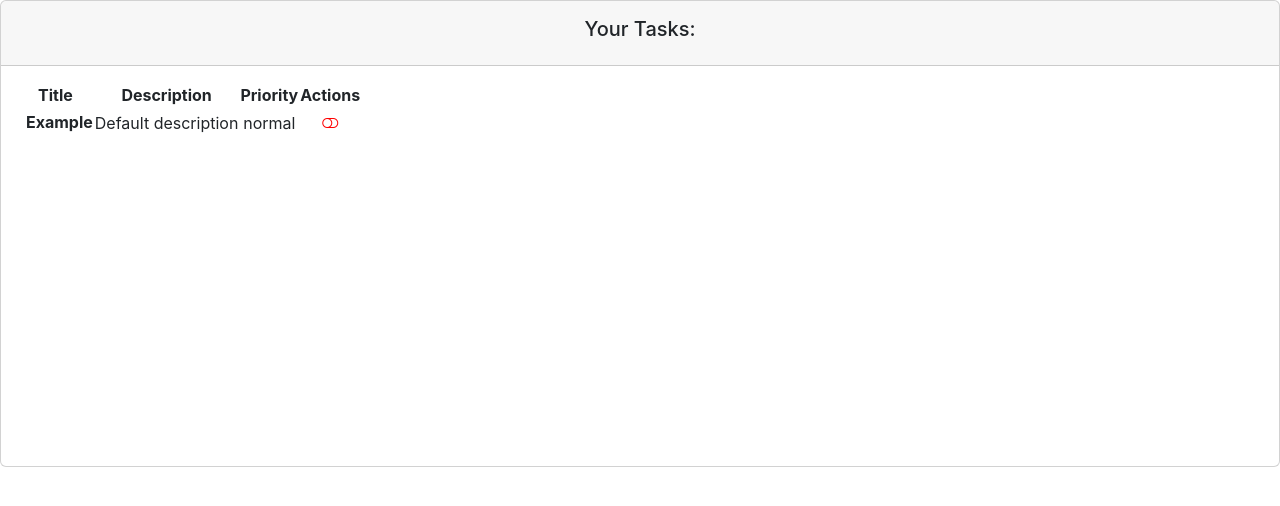
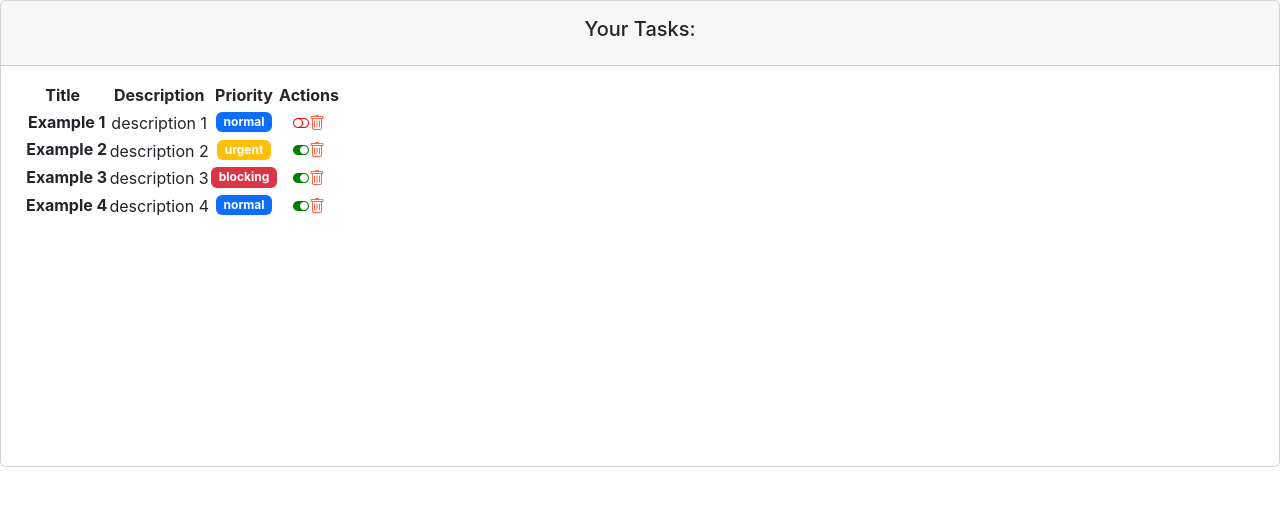
Before and after one commit to adrisanc/React-Project-Practice-OB, a React (Create React App) app: page / in a window 1280 px wide. Shown: the top 506 px of the page. Built offline with nearby package versions, Linux system fonts and the light colour scheme.

Commit message:
[Add] Modulo 7 avance en el proyecto evolutivo sesion compleatada

```diff
--- a/src/components/container/task_list.jsx
+++ b/src/components/container/task_list.jsx
@@ -4,16 +4,43 @@ import { Task } from "../../models/task.class";
 import { LEVELS } from "../../models/level.enum";
 import TaskComponent from "../pure/task";
 import "../../styles/task.scss";
+import TaskForm from "../pure/forms/taskForm";
 
 const TaskList = () => {
-  const taskDefault = new Task(
-    "Example",
-    "Default description",
+  const taskDefault1 = new Task(
+    "Example 1",
+    "description 1",
     false,
     LEVELS.NORMAL
   );
+
+  const taskDefault2 = new Task(
+    "Example 2",
+    "description 2",
+    true,
+    LEVELS.URGENTE
+  );
+
+  const taskDefault3 = new Task(
+    "Example 3",
+    "description 3",
+    true,
+    LEVELS.BLOCKING
+  );
+
+  const taskDefault4 = new Task(
+    "Example 4",
+    "description 4",
+    true,
+    LEVELS.NORMAL
+  );
   // Estado del componente
-  const [tasks, setTasks] = useState(taskDefault);
+  const [tasks, setTasks] = useState([
+    taskDefault1,
+    taskDefault2,
+    taskDefault3,
+    taskDefault4,
+  ]);
   const [loading, setLoading] = useState(true);
 
   // Control del ciclo de vida de componente
@@ -53,14 +80,16 @@ const TaskList = () => {
                 </tr>
               </thead>
               <tbody>
-                {/* TODO: iterar sobre una lista de tareas */}
-                <TaskComponent task={taskDefault}></TaskComponent>
+                {tasks.map((task, index) => {
+                  {/* !Important to add the key in iteration to avoid conflict */}
+                  return <TaskComponent key={index} task={task}></TaskComponent>;
+                })}
               </tbody>
             </table>
           </div>
+          <TaskForm></TaskForm>
         </div>
       </div>
-      {/* TODO: Aplicar un For / Map para renderizar una lista */}
     </div>
   );
 };
--- /dev/null
+++ b/src/components/pure/forms/taskForm.jsx
@@ -0,0 +1,11 @@
+import React, { useRef } from "react";
+
+const TaskForm = () => {
+  return (
+    <form>
+
+    </form>
+    )
+};
+
+export default TaskForm;
--- a/src/components/pure/task.jsx
+++ b/src/components/pure/task.jsx
@@ -4,6 +4,7 @@ import { Task } from "../../models/task.class";
 
 // Importamos la hoja de estilos de task.scss
 import "../../styles/task.scss";
+import { LEVELS } from "../../models/level.enum";
 
 const TaskComponent = ({ task }) => {
   useEffect(() => {
@@ -12,6 +13,52 @@ const TaskComponent = ({ task }) => {
       console.log(`Task: ${task.name} is going to unMount`);
     };
   }, [task]);
+
+  // Function that returns a Badge
+  // depending on the level of the task
+  function taskLevelBadge() {
+    switch (task.level) {
+      case LEVELS.NORMAL:
+        return(
+          <h6 className="mb-0">
+            <span className="badge bg-primary">
+              {task.level}
+            </span>
+          </h6>
+        );
+        case LEVELS.URGENTE:
+          return(
+            <h6 className="mb-0">
+              <span className="badge bg-warning">
+                {task.level}
+              </span>
+            </h6>
+          );
+          case LEVELS.BLOCKING:
+          return(
+            <h6 className="mb-0">
+              <span className="badge bg-danger">
+                {task.level}
+              </span>
+            </h6>
+          );
+      default:
+        break;
+    }
+  }
+
+  // Function that return icon depending of task completed
+  function taskCompletedIcon(){
+    if(task.completed){
+      return(
+        <i className="bi-toggle-on" style={{ color: "green" }}></i>
+      )
+    }else{
+      return(
+        <i className="bi-toggle-off" style={{ color: "red" }}></i>
+      )
+    }
+  }
 
   return (
     <tr className="fw-normal">
@@ -22,34 +69,17 @@ const TaskComponent = ({ task }) => {
         <span className="align-middle">{task.description}</span>
       </td>
       <td>
-        {/* TODO: Sustituir por un badge */}
-        <span className="align-middle">{task.level}</span>
+        {/* Execution of funtion to return badge element */}
+        {taskLevelBadge()}
       </td>
       <td>
-        {/* TODO: Sustituir por iconos */}
         <span className="align-middle">
-          {task.completed ? (
-            <i className="bi-toggle-on" style={{color: 'green'}}></i>
-          ) : (
-            <i className="bi-toggle-off" style={{color: 'red'}}></i>
-          )}
+        {/* Execution of funtion to return icon element */}
+          {taskCompletedIcon()}
+          <i className="bi-trash" style={{ color: "tomato" }}></i>
         </span>
       </td>
     </tr>
-    // <div>
-    //     <h2 className='task-name'>
-    //         Nombre: { task.name }
-    //     </h2>
-    //     <p>
-    //         Descripción: { task.description }
-    //     </p>
-    //     <p>
-    //         Nivel: { task.level }
-    //     </p>
-    //     <p>
-    //         This task is: { task.completed ? 'COMPLETED' : 'PENDING' }
-    //     </p>
-    // </div>
   );
 };
 
```
